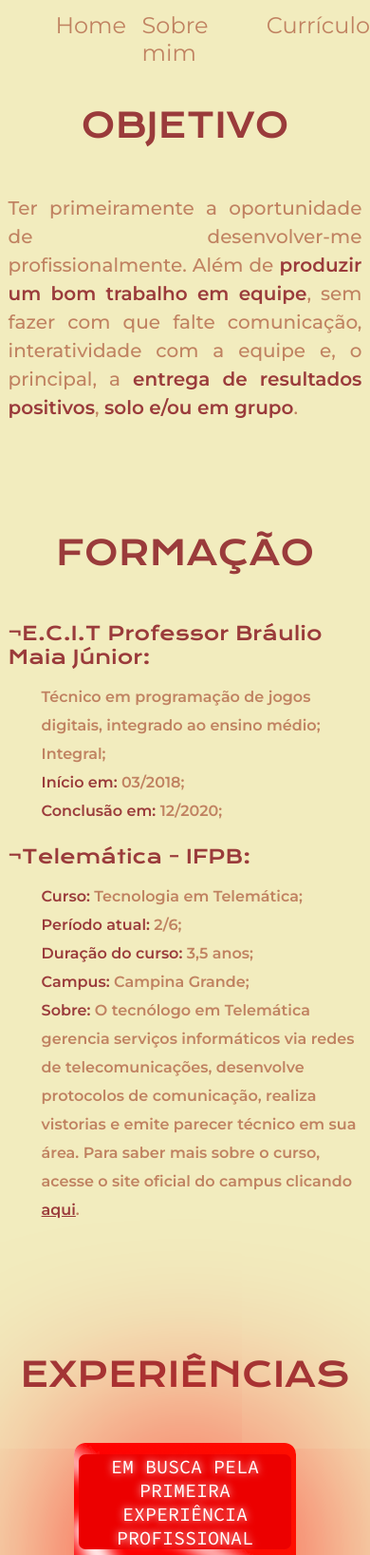
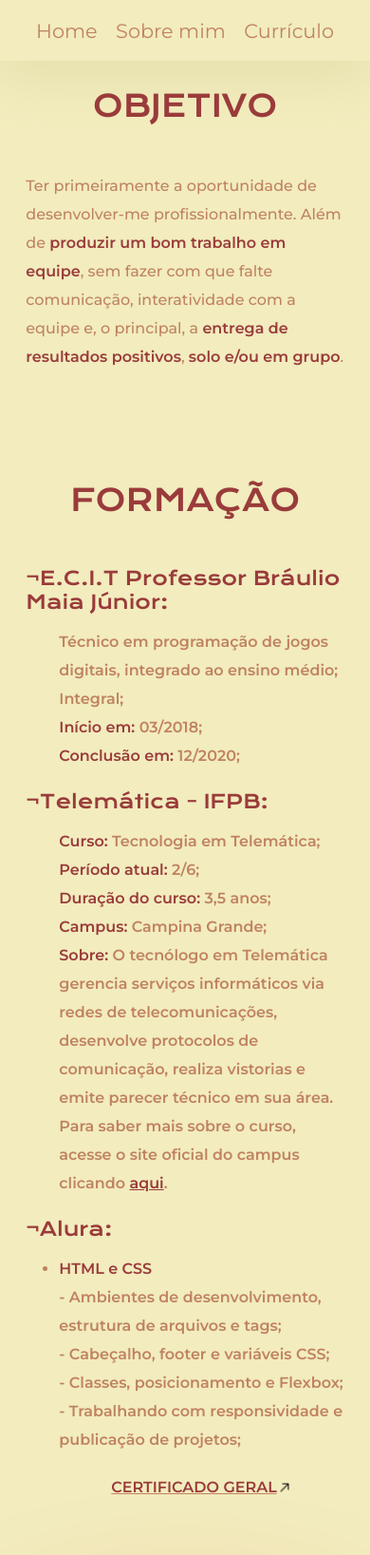
Before and after one commit to rcanejo/portifolio, a plain HTML site: page curriculo.html in a window 390 px wide. Shown: the top 1637 px of the page at 95% size. Drawn offline with nearby package versions, Linux system fonts and the light colour scheme; a web font is replaced by a local one.

Commit message:
Add files via upload
Atualizado toda a aba do currículo com responsividade, dimensões e cores. Adicionado também os ícones de cada aba.

```diff
--- a/curriculo.html
+++ b/curriculo.html
@@ -5,6 +5,7 @@
     <meta name="viewport" content="width=device-width, initial-scale=1.0">
     <title>Currículo</title>
     <link rel="stylesheet" href="estilos/stylesCurriculo.css">
+    <link rel="shortcut icon" href="../HTML_CSS/assets/favicon.ico" type="image/x-icon">
 </head>
 <body>
     <header class="cabecalho">
@@ -52,6 +53,16 @@
                 </p>
                 <h4 class="topico_formacao_subtitulo">¬Telemática - IFPB:</h4>
                 <p class="topico_formacao_descricao"><strong>Curso:</strong> Tecnologia em Telemática;<br><strong>Período atual:</strong> 2/6;<br><strong>Duração do curso:</strong> 3,5 anos;<br><strong>Campus:</strong> Campina Grande;<br><strong>Sobre:</strong> O tecnólogo em Telemática gerencia serviços informáticos via redes de telecomunicações, desenvolve protocolos de comunicação, realiza vistorias e emite parecer técnico em sua área. Para saber mais sobre o curso, acesse o site oficial do campus clicando <a class="topico_formacao_link" href="https://estudante.ifpb.edu.br/cursos/27/" target="_blank" rel="noopener noreferrer">aqui</a>.</p>
+                <h4 class="topico_formacao_subtitulo">¬Alura:</h4>
+                <ul class="topico_formacao_descricao">
+                    <li><strong>HTML e CSS</strong></li>
+                    <p>- Ambientes de desenvolvimento, estrutura de arquivos e tags;</p>
+                    <p>- Cabeçalho, footer e variáveis CSS;</p>
+                    <p>- Classes, posicionamento e Flexbox;</p>
+                    <p>- Trabalhando com responsividade e publicação de projetos;</p>
+                </ul>
+
+                <h6><a class="link_certificado_geral" href="https://cursos.alura.com.br/user/rafaelcanejo-dev/fullCertificate/0296d9f342a9dee9e55f82aeddb84a8c" target="_blank" rel="noopener noreferrer"><strong>CERTIFICADO GERAL</strong><img src="assets/iconmonstr-log-out-18-16.png" alt=""></a></h6>
             </section>
 
             <section class="topico_experiencia">
@@ -83,7 +94,9 @@
                     <img class="linha_divisoria" src="assets/Line 2.png" alt="">
                     <section class="topico_habilidades_subtitulos_HARD">
                         <h2 class="t_h_s_titulo">HARD SKILLS</h2>
-                        <p class="t_h_s_conteudo">¬ Exemplo</p>
+                        <section class="t_h_s_topicos">
+                            <p class="t_h_s_conteudo">¬ HTML e CSS</p>
+                        </section>
                     </section>
                 </div>
             </section>
--- a/estilos/styleIndex.css
+++ b/estilos/styleIndex.css
@@ -180,7 +180,7 @@ footer {
     }
 
     .apresentacao_conteudo_titulo {
-        font-size: 30px;
+        font-size: 1.88rem;
     }
 
     .imagem_apresentacao_principal {
--- a/estilos/stylesCurriculo.css
+++ b/estilos/stylesCurriculo.css
@@ -163,7 +163,6 @@ body {
     font-family: var(--fonte-texto);
     font-size: 1.25rem;
     font-weight: 500;
-    text-align: justify;
     line-height: 30px;
     color: var(--cor-terciaria);
 }
@@ -178,7 +177,8 @@ body {
     margin: 0 0 15px 0;
 }
 
-.topico_formacao_descricao {
+.topico_formacao_descricao,
+.link_certificado_geral {
     font-family: var(--fonte-texto);
     font-size: 1rem;
     padding: 0 0 20px 35px;
@@ -189,6 +189,12 @@ body {
 
 .topico_formacao_link {
     color: var(--cor-secundaria);
+}
+
+.link_certificado_geral {
+    display: flex;
+    align-items: center;
+    justify-content: center;
 }
 
 .topico_experiencia {
@@ -249,7 +255,7 @@ body {
 .topico_habilidades {
     display: flex;
     flex-direction: column;
-    align-items: center;
+
 }
 
 .linha_divisoria {
@@ -258,10 +264,15 @@ body {
 
 .topico_habilidades_subtitulos {
     display: flex;
-    gap: 70px;
+    gap: 20px;
+    justify-content: center;
 }
 
 .topico_habilidades_subtitulos_SOFT {
+    text-align: center;
+}
+
+.topico_habilidades_subtitulos_HARD {
     text-align: center;
 }
 
@@ -298,7 +309,6 @@ footer {
     color: var(--cor-primaria);
     text-align: center;
     padding: 23.64px;
-
 }
 
 .link_externo_instagram {
@@ -308,10 +318,23 @@ footer {
 
 
 @media (max-width: 1000px) {
+    .cabecalho {
+        padding: 5% 0;
+        box-shadow: 0 20px 50px 0 #e6dfad;
+    }
+
+    .cabecalho_links {
+        justify-content: center;
+    }
+
+    .cabecalho_links_link {
+        font-size: 1.3rem;
+    }
+
     .apresentacao {
         flex-direction: column-reverse;
         align-items: center;
-        padding: 10% 3% 10% 3%;
+        padding: 7% 7%;
     }
 
     .apresentacao_layout {
@@ -323,11 +346,30 @@ footer {
         width: auto;
     }
 
+    .apresentacao_conteudo_titulo {
+        font-size: 2rem;
+    }
+
+    .apresentacao_conteudo_texto {
+        font-size: 1rem;
+    }
+
+    .t_h_s_conteudo {
+        font-size: 1rem;
+    }
+
+    .t_h_s_titulo {
+        font-size: 1.2rem;
+    }
+
+    footer {
+        font-size: 1.3rem;
+    }
 }
 
 @media (max-width: 600px) {
     .span_central_titulo {
-        font-size: 4rem;
+        font-size: 3.5rem;
     }
 
     .span_central_subtitulo {
```
Also changed, not shown: index.html (+2 -1 lines), sobreMim.html (+1 -0 lines), assets/favIcon.png (added), assets/favicon.ico (added).
